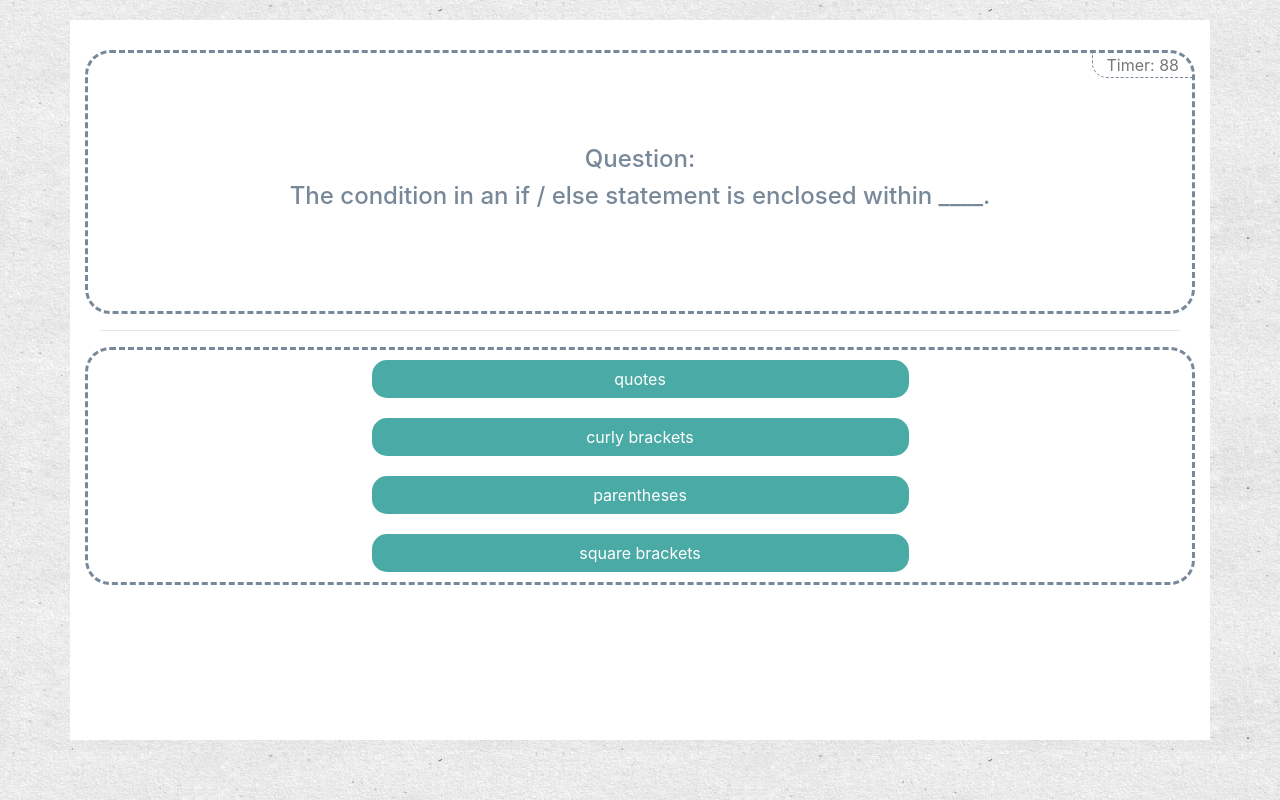
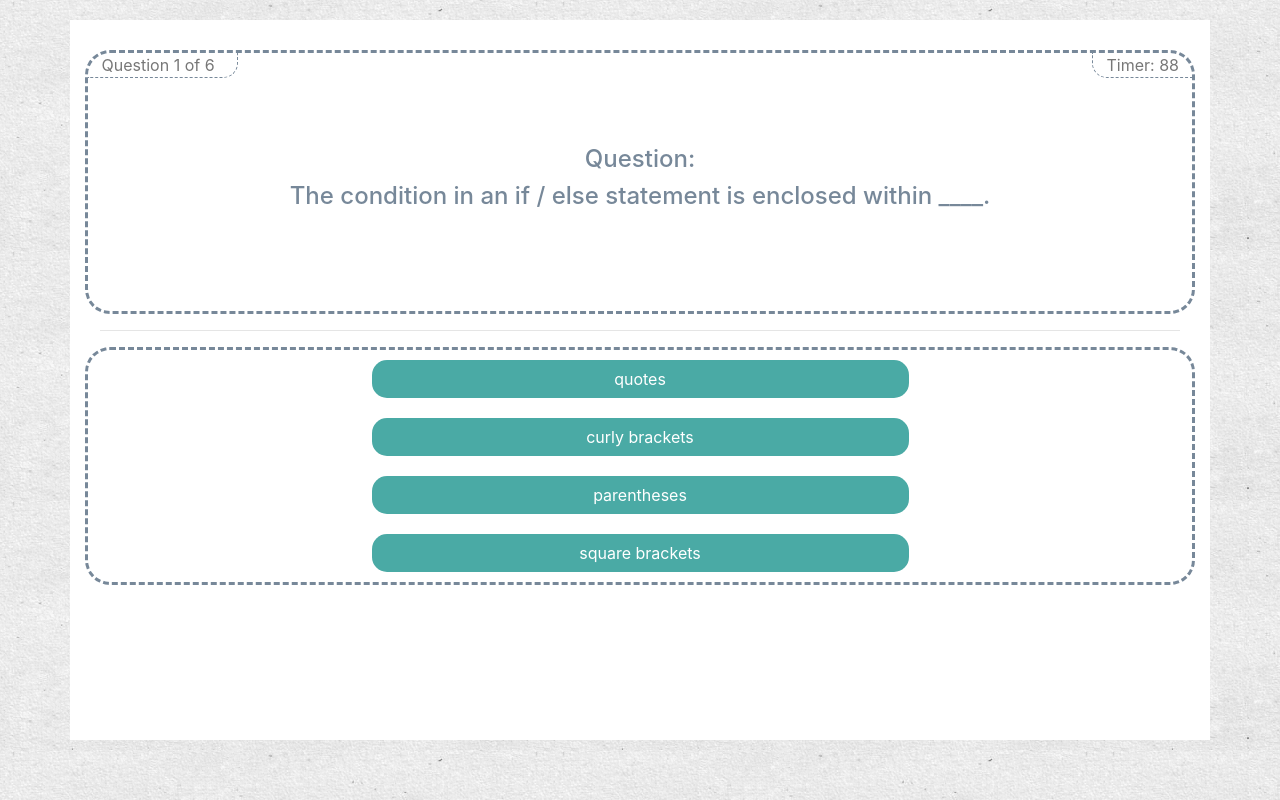
Before and after one commit to chrisneal72/04_Code_Quiz, a plain HTML site: page index.html in a window 1280 px wide. Both pictures are taken after a click on the button "Start the Quiz". Drawn offline with nearby package versions, Linux system fonts and the light colour scheme.

Commit message:
Added the question tracker and fixed silver medal image

```diff
--- a/assets/css/style.css
+++ b/assets/css/style.css
@@ -82,6 +82,19 @@ h3 {
     border-radius: 0px 0px 0px 15px;
 }
 
+.qTrackerDiv{
+    position: absolute;
+    width: 150px;
+    left: 0px;
+    top: 0px;
+    text-align: left;
+    color: #777777;
+    font-size: 16px;
+    border-right: 1px dashed lightslategrey;
+    border-bottom: 1px dashed lightslategrey;
+    border-radius: 0px 0px 15px 0px;
+}
+
 .answer-row {
     text-align: center;
     color: #777777;
--- a/assets/js/script.js
+++ b/assets/js/script.js
@@ -9,6 +9,7 @@ var $numOfQuestions = document.querySelector(".num-of-q");
 var $answerRow = document.getElementById("answer-row");
 var $answerCol = document.getElementById("answer-col");
 var $timerDiv = document.getElementById("timerDiv");
+var $qTrackerDiv = document.getElementById("qTrackerDiv");
 var $question = document.getElementById("question");
 var $startButton = document.getElementById("start-btn");
 var $highScoreButton = document.getElementById("high-score-btn");
@@ -50,6 +51,7 @@ function setupMainPage() {
     $highScoreHeaderCol.setAttribute("class", "col d-none");
     $endScoreHeaderCol.setAttribute("class", "col d-none");
     $timerDiv.setAttribute("class", "timerDiv d-none");
+    $qTrackerDiv.setAttribute("class", "qTrackerDiv d-none");
     $hrDivider.setAttribute("class", "d-none");
     $answerRow.setAttribute("class", "d-none");
     //IF I CHANGE THE QUESTIONS (ADD OR SUBTRACT THESE NUMBERS WILL UPDATE
@@ -67,6 +69,7 @@ function setupHighScorePage() {
     $quizHeaderCol.setAttribute("class", "col d-none");
     $endScoreHeaderCol.setAttribute("class", "col d-none");
     $timerDiv.setAttribute("class", "timerDiv d-none");
+    $qTrackerDiv.setAttribute("class", "qTrackerDiv d-none");
     $hrDivider.setAttribute("class", "d-none");
     $answerRow.setAttribute("class", "row d-none");
     $currentScore.setAttribute("class", "row d-none");
@@ -90,6 +93,7 @@ function setupQuestionsPage() {
     $headerRow.setAttribute("class", "row header-row-q align-items-center");
     $quizHeaderCol.setAttribute("class", "col");
     $timerDiv.setAttribute("class", "timerDiv");
+    $qTrackerDiv.setAttribute("class", "qTrackerDiv");
     $hrDivider.setAttribute("class", "row");
     $answerRow.setAttribute("class", "row  answer-row");
     //HIDING EVERTHING ELSE
@@ -151,6 +155,9 @@ function runQuestion() {
         answerRow.appendChild(answerCol);
         answerCol.appendChild(answerBtn);
     }
+
+    $qTrackerDiv.children[0].innerHTML = questions.length - randomQuestion.length;
+    $qTrackerDiv.children[1].innerHTML = questions.length;
 }
 
 function checkAnswer(selectedAnswer) {
@@ -182,6 +189,7 @@ function endQuiz() {
     $quizHeaderCol.setAttribute("class", "col d-none");
     $highScoreHeaderCol.setAttribute("class", "col d-none");
     $timerDiv.setAttribute("class", "timerDiv d-none");
+    $qTrackerDiv.setAttribute("class", "qTrackerDiv d-none");
     $hrDivider.setAttribute("class", "d-none");
     $answerRow.setAttribute("class", "row d-none");
     $highScoreAchived.setAttribute("class", "row d-none");
--- a/index.html
+++ b/index.html
@@ -15,6 +15,7 @@
     <div class="container body-container" id="main-container">
         <div class="row header-row-q" id="header-row">
             <div id="timerDiv" class="timerDiv d-none">&nbsp;&nbsp;&nbsp;Timer: <span id="timer-text">0</span></div>
+            <div id="qTrackerDiv" class="qTrackerDiv d-none">&nbsp;&nbsp;&nbsp;Question <span id="current-q-num">0</span> of <span id="total-q-num">0</span>&nbsp;&nbsp;&nbsp;</div>
             <div class="col" id="main-header-col">
                 <h1 id="main-heading">Coding Quiz Challenge</h1>
                 <p>This is a timed quiz with an average of <span class="time-per-q"></span> seconds pre question. There
@@ -62,7 +63,7 @@
                     <div class="col-6">
                         <div class="row">
                             <div class="col-3">
-                                <img src="assets/images/Silver.png" width="75px">
+                                <img src="assets/images/silver.png" width="75px">
                             </div>
                             <div class="col">
                                 <div class="row">
```
